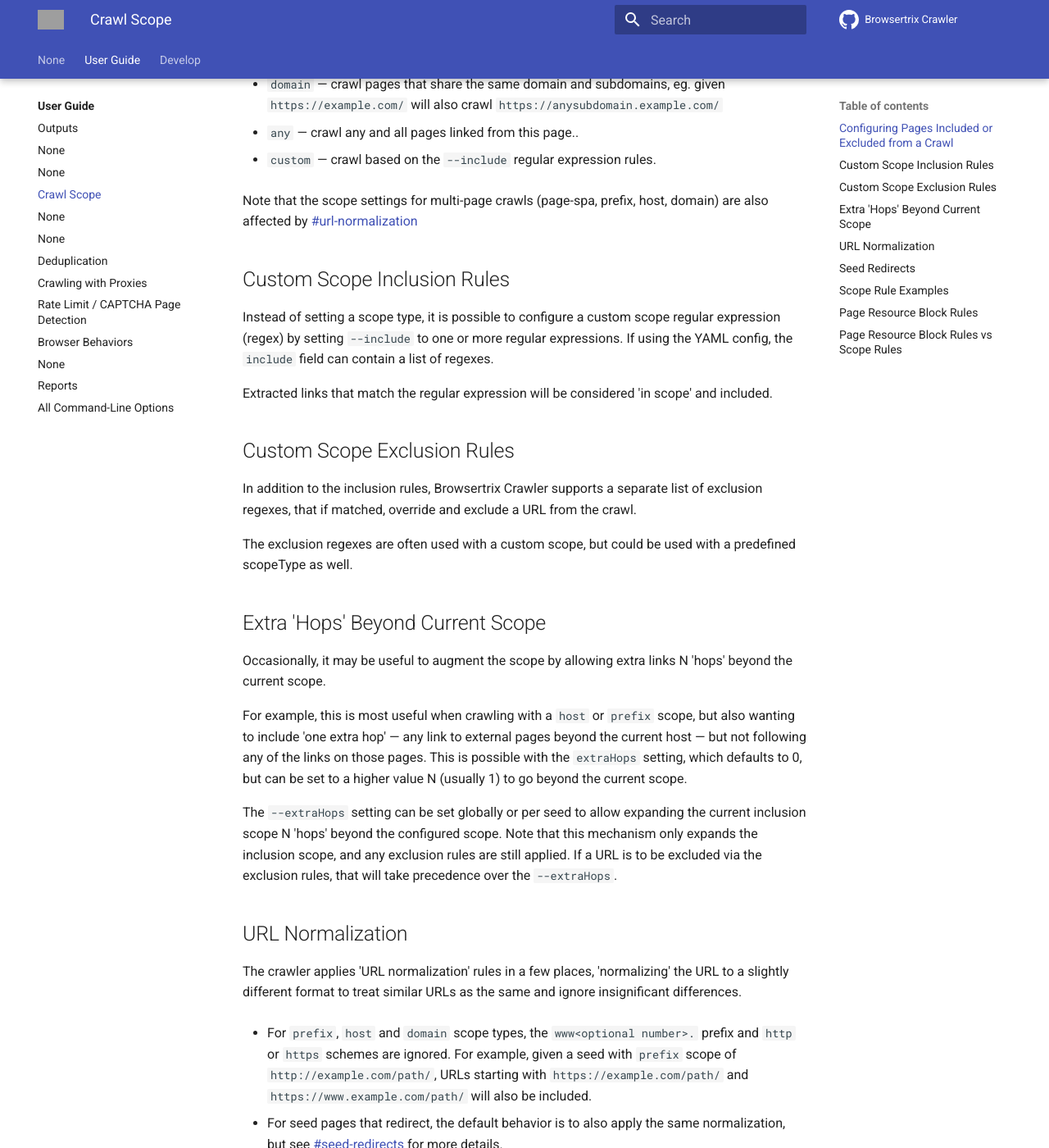
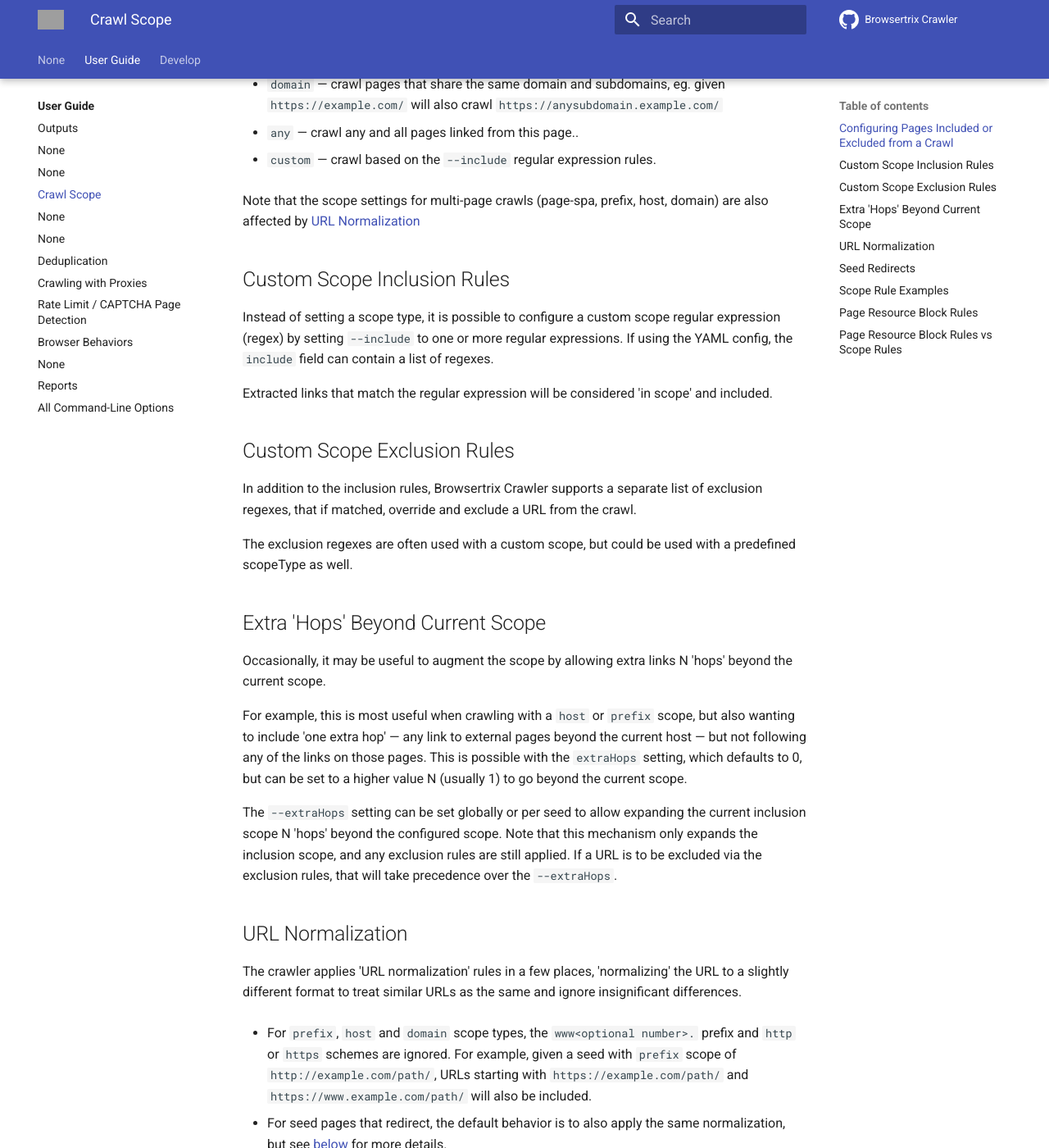
Before and after one commit to webrecorder/browsertrix-crawler, an MkDocs documentation site: the page built from docs/docs/user-guide/crawl-scope.md, in a window 1280 px wide and 1400 px high, scrolled down 677 px. Shown: the whole window at 82% size. Built offline with MkDocs 1.6.1 and Material for MkDocs 9.7.7, drawn with Linux system fonts in a browser that asks for light colours; comment, search, counter and statistics services are not loaded; grey boxes are pictures that could not be loaded.

Commit message:
fix markdown

```diff
--- a/docs/docs/user-guide/crawl-scope.md
+++ b/docs/docs/user-guide/crawl-scope.md
@@ -24,7 +24,7 @@
 
 - `custom` — crawl based on the `--include` regular expression rules.
 
-Note that the scope settings for multi-page crawls (page-spa, prefix, host, domain) are also affected by [#url-normalization](URL Normalization)
+Note that the scope settings for multi-page crawls (page-spa, prefix, host, domain) are also affected by [URL Normalization](#url-normalization)
 
 ## Custom Scope Inclusion Rules
 
@@ -54,7 +54,7 @@
 - For `prefix`, `host` and `domain` scope types, the `www<optional number>.` prefix and `http` or `https` schemes
 are ignored. For example, given a seed with `prefix` scope of `http://example.com/path/`, URLs starting with `https://example.com/path/` and `https://www.example.com/path/` will also be included.
 
-- For seed pages that redirect, the default behavior is to also apply the same normalization, but see [#seed-redirects](below) for more details.
+- For seed pages that redirect, the default behavior is to also apply the same normalization, but see [below](#seed-redirects) for more details.
 
 - For all pages, the query arguments are sorted, so that URL `https://example.com/query?A=1&B=2` and `https://example.com/query?B=2&A=1` are considered the same URL and crawled only once.
 
```
